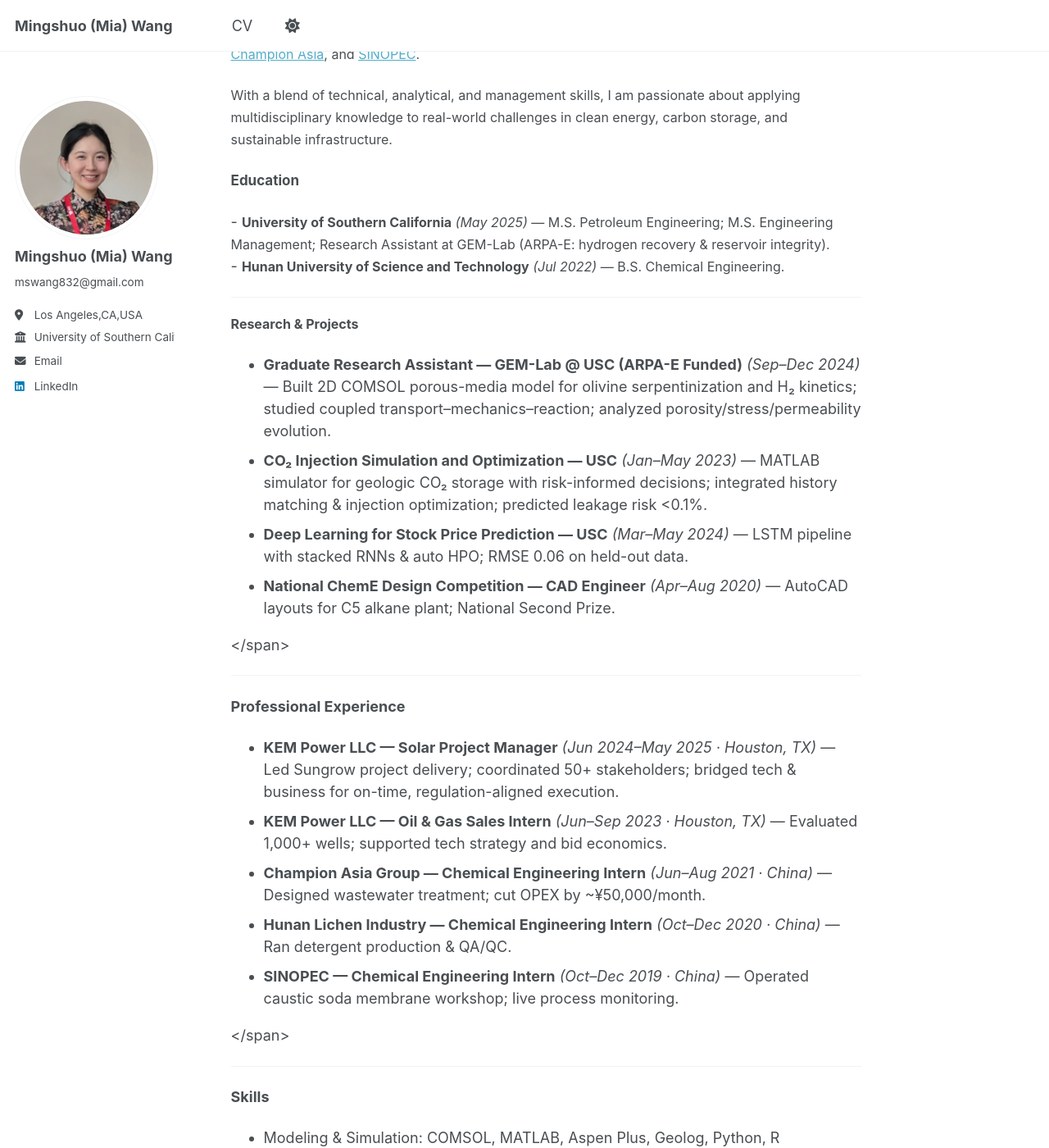
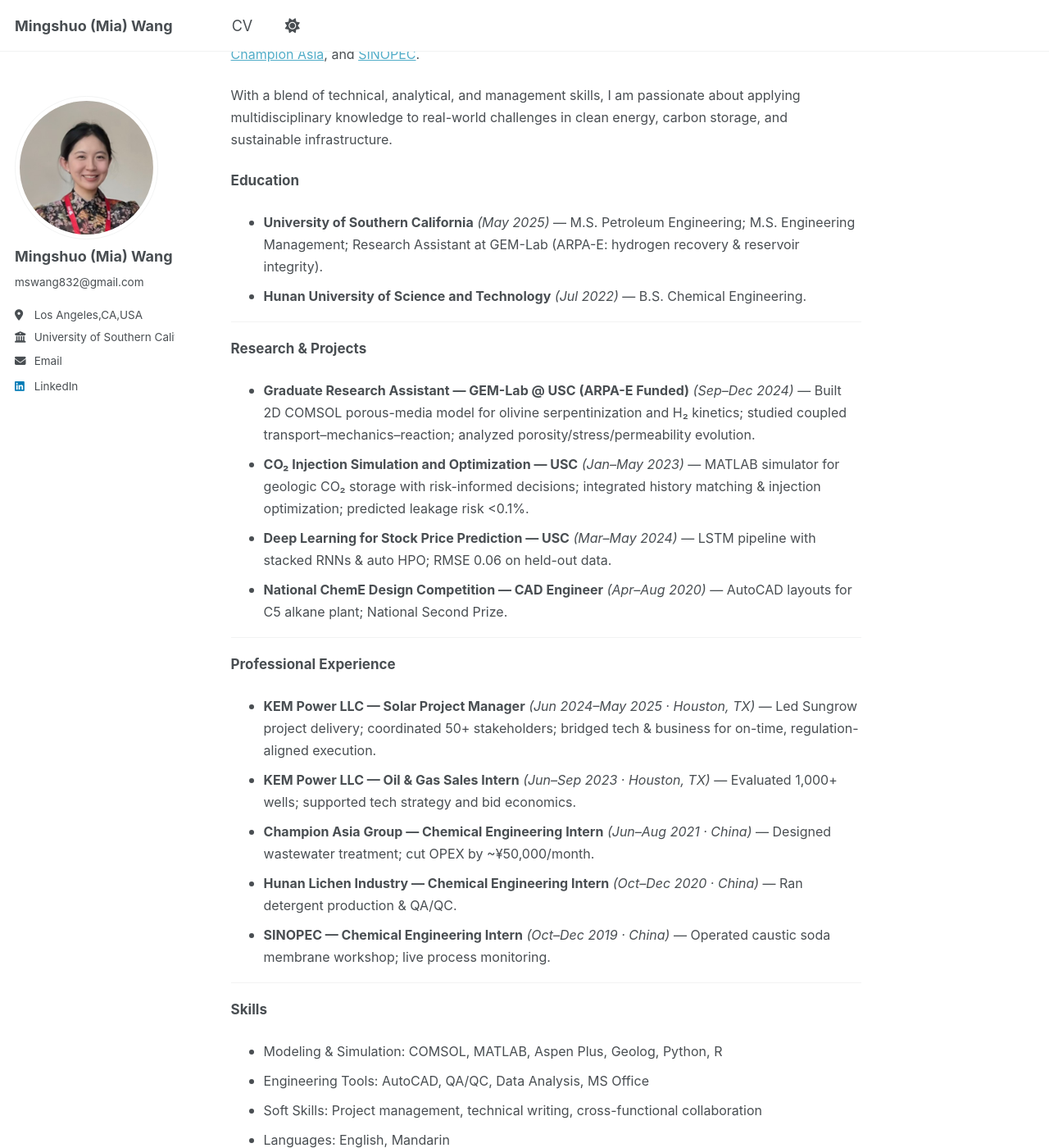
Before and after one commit to Miawang32/Miawang32.github.io, a Jekyll site: the page built from _pages/about.md, in a window 1280 px wide and 1400 px high, scrolled down 383 px. Shown: the whole window at 82% size. Built offline with Jekyll 4.4.1, drawn with Linux system fonts in a browser that asks for light colours; a script that is not in the unit is left out.

Commit message:
Update about.md

```diff
--- a/_pages/about.md
+++ b/_pages/about.md
@@ -24,62 +24,84 @@ With a blend of technical, analytical, and management skills, I am passionate ab
 <span style="font-size:17px">
 **Education**
 </span>
-
--
-<span style="font-size:16px">
+- <span style="font-size:16px">
 **University of Southern California** *(May 2025)* — M.S. Petroleum Engineering; M.S. Engineering Management; Research Assistant at GEM-Lab (ARPA-E: hydrogen recovery & reservoir integrity).
 </span>
--
-<span style="font-size:16px">
+- <span style="font-size:16px">
 **Hunan University of Science and Technology** *(Jul 2022)* — B.S. Chemical Engineering.
-</span>
-
-
----
-
-<span style="font-size:16px">
-**Research & Projects**
-</span>
-- **Graduate Research Assistant — GEM-Lab @ USC (ARPA-E Funded)** *(Sep–Dec 2024)* — Built 2D COMSOL porous-media model for olivine serpentinization and H₂ kinetics; studied coupled transport–mechanics–reaction; analyzed porosity/stress/permeability evolution.
-- **CO₂ Injection Simulation and Optimization — USC** *(Jan–May 2023)* — MATLAB simulator for geologic CO₂ storage with risk-informed decisions; integrated history matching & injection optimization; predicted leakage risk <0.1%.
-- **Deep Learning for Stock Price Prediction — USC** *(Mar–May 2024)* — LSTM pipeline with stacked RNNs & auto HPO; RMSE 0.06 on held-out data.
-- **National ChemE Design Competition — CAD Engineer** *(Apr–Aug 2020)* — AutoCAD layouts for C5 alkane plant; National Second Prize.
-
 </span>
 
 ---
 
-<span style="font-size:16px">
-
-**Professional Experience**
-- **KEM Power LLC — Solar Project Manager** *(Jun 2024–May 2025 · Houston, TX)* — Led Sungrow project delivery; coordinated 50+ stakeholders; bridged tech & business for on-time, regulation-aligned execution.
-- **KEM Power LLC — Oil & Gas Sales Intern** *(Jun–Sep 2023 · Houston, TX)* — Evaluated 1,000+ wells; supported tech strategy and bid economics.
-- **Champion Asia Group — Chemical Engineering Intern** *(Jun–Aug 2021 · China)* — Designed wastewater treatment; cut OPEX by ~¥50,000/month.
-- **Hunan Lichen Industry — Chemical Engineering Intern** *(Oct–Dec 2020 · China)* — Ran detergent production & QA/QC.
-- **SINOPEC — Chemical Engineering Intern** *(Oct–Dec 2019 · China)* — Operated caustic soda membrane workshop; live process monitoring.
-
+<span style="font-size:17px">
+**Research & Projects**
+</span>
+- <span style="font-size:16px">
+**Graduate Research Assistant — GEM-Lab @ USC (ARPA-E Funded)** *(Sep–Dec 2024)* — Built 2D COMSOL porous-media model for olivine serpentinization and H₂ kinetics; studied coupled transport–mechanics–reaction; analyzed porosity/stress/permeability evolution.
+</span>
+- <span style="font-size:16px">
+**CO₂ Injection Simulation and Optimization — USC** *(Jan–May 2023)* — MATLAB simulator for geologic CO₂ storage with risk-informed decisions; integrated history matching & injection optimization; predicted leakage risk <0.1%.
+</span>
+- <span style="font-size:16px">
+**Deep Learning for Stock Price Prediction — USC** *(Mar–May 2024)* — LSTM pipeline with stacked RNNs & auto HPO; RMSE 0.06 on held-out data.
+</span>
+- <span style="font-size:16px">
+**National ChemE Design Competition — CAD Engineer** *(Apr–Aug 2020)* — AutoCAD layouts for C5 alkane plant; National Second Prize.
 </span>
 
 ---
 
-<span style="font-size:16px">
-
-**Skills**
-- Modeling & Simulation: COMSOL, MATLAB, Aspen Plus, Geolog, Python, R
-- Engineering Tools: AutoCAD, QA/QC, Data Analysis, MS Office
-- Soft Skills: Project management, technical writing, cross-functional collaboration
-- Languages: English, Mandarin
-
+<span style="font-size:17px">
+**Professional Experience**
+</span>
+- <span style="font-size:16px">
+**KEM Power LLC — Solar Project Manager** *(Jun 2024–May 2025 · Houston, TX)* — Led Sungrow project delivery; coordinated 50+ stakeholders; bridged tech & business for on-time, regulation-aligned execution.
+</span>
+- <span style="font-size:16px">
+**KEM Power LLC — Oil & Gas Sales Intern** *(Jun–Sep 2023 · Houston, TX)* — Evaluated 1,000+ wells; supported tech strategy and bid economics.
+</span>
+- <span style="font-size:16px">
+**Champion Asia Group — Chemical Engineering Intern** *(Jun–Aug 2021 · China)* — Designed wastewater treatment; cut OPEX by ~¥50,000/month.
+</span>
+- <span style="font-size:16px">
+**Hunan Lichen Industry — Chemical Engineering Intern** *(Oct–Dec 2020 · China)* — Ran detergent production & QA/QC.
+</span>
+- <span style="font-size:16px">
+**SINOPEC — Chemical Engineering Intern** *(Oct–Dec 2019 · China)* — Operated caustic soda membrane workshop; live process monitoring.
 </span>
 
 ---
 
-<span style="font-size:16px">
+<span style="font-size:17px">
+**Skills**
+</span>
+- <span style="font-size:16px">
+Modeling & Simulation: COMSOL, MATLAB, Aspen Plus, Geolog, Python, R
+</span>
+- <span style="font-size:16px">
+Engineering Tools: AutoCAD, QA/QC, Data Analysis, MS Office
+</span>
+- <span style="font-size:16px">
+Soft Skills: Project management, technical writing, cross-functional collaboration
+</span>
+- <span style="font-size:16px">
+Languages: English, Mandarin
+</span>
 
+---
+
+<span style="font-size:17px">
 **Interests**
-- Clean energy & hydrogen technologies
-- Carbon capture and storage (CCUS)
-- Simulation-aided engineering design
-- Global energy transition & sustainability
-
 </span>
+- <span style="font-size:16px">
+Clean energy & hydrogen technologies
+</span>
+- <span style="font-size:16px">
+Carbon capture and storage (CCUS)
+</span>
+- <span style="font-size:16px">
+Simulation-aided engineering design
+</span>
+- <span style="font-size:16px">
+Global energy transition & sustainability
+</span>
```
